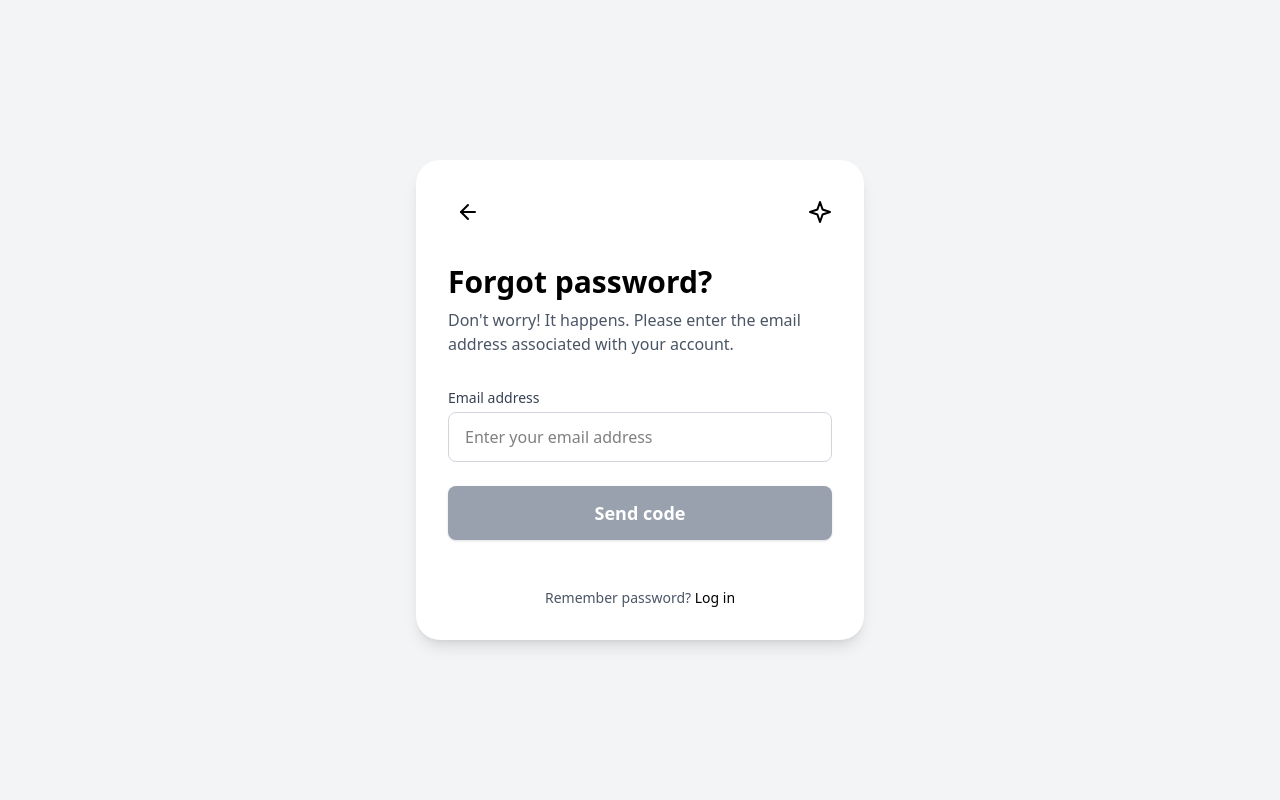
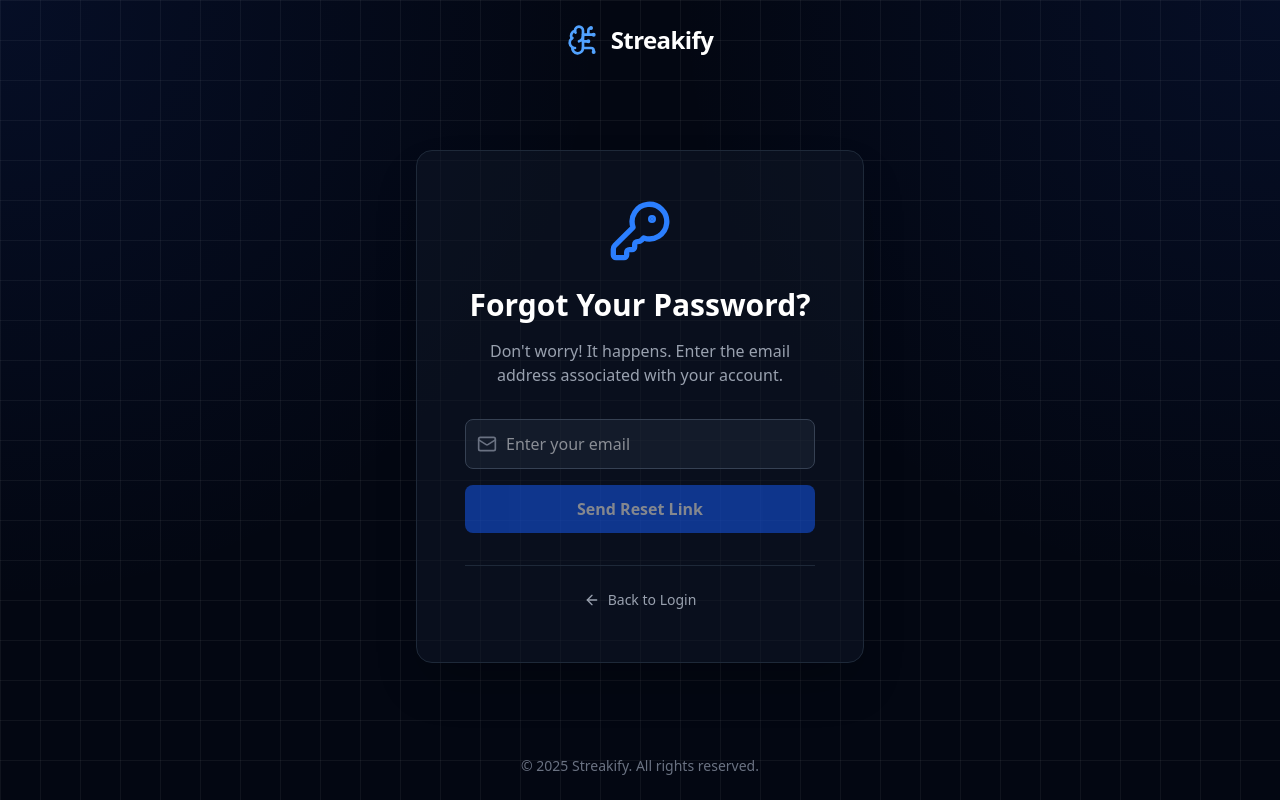
Before and after one commit to ameen-sid/streakify, a Next.js app: page /forgot-password in a window 1280 px wide. Built offline with nearby package versions, Linux system fonts and the light colour scheme.

Commit message:
Redesign forgot password page

```diff
--- a/src/app/forgot-password/page.tsx
+++ b/src/app/forgot-password/page.tsx
@@ -2,11 +2,12 @@
 
 import React, { useState, ChangeEvent, FormEvent } from "react";
 import Link from "next/link";
-import { ArrowLeft, CheckCircle } from "lucide-react";
+import { motion } from "framer-motion";
+import { Mail, KeyRound, ArrowLeft, Loader, CheckCircle } from "lucide-react";
 import toast from "react-hot-toast";
 import { sendResetPasswordToken } from "@/services";
-import { SparkleIconSingle } from "@/components/icons";
 import { AxiosError } from "axios";
+import { SimpleFooter, SimpleHeader } from "@/components/common";
 
 const ForgotPasswordPage = () => {
 
@@ -15,8 +16,12 @@
     const [loading, setLoading] = useState(false);
     const [submitted, setSubmitted] = useState(false);
 
+    const cardVariants = {
+        hidden: { opacity: 0, y: 20 },
+        visible: { opacity: 1, y: 0, transition: { duration: 0.5 } },
+    };
+
     const validateEmail = (email: string): boolean => {
-
         const regex = /^[^\s@]+@[^\s@]+\.[^\s@]+$/;
         return regex.test(email);
     };
@@ -28,35 +33,27 @@
         setIsEmailValid(validateEmail(newEmail));
     };
 
-	const onSubmit = async (e: FormEvent<HTMLFormElement>) => {
+    const handleSubmit = async (e: FormEvent<HTMLFormElement>) => {
 
         e.preventDefault();
         if (!isEmailValid) return;
 
         setLoading(true);
-        const toastId = toast.loading("Sending password reset email...");
+        const toastId = toast.loading("Sending password reset link...");
         try {
 
-			const response = await sendResetPasswordToken(email);
-			// console.log("Forgot Password Email Status: ", response);
+            await sendResetPasswordToken(email);
 
+            toast.success("Reset link sent successfully!", { id: toastId });
             setSubmitted(true);
-            toast.success("Email Sent Successfully", { id: toastId });
-		} catch(error) {
+        } catch (error) {
 
-            if(error instanceof AxiosError) {
-
-                // console.error("Forgot Password Email Failed: ", error?.response?.data.message);
-                toast.error(error?.response?.data.message, { id: toastId });
-            }
-			else if(error instanceof Error) {
-
-                // console.error("Forgot Password Email Failed: ", error.message);
+            if (error instanceof AxiosError) {
+                toast.error(error?.response?.data.message || "An error occurred.", { id: toastId });
+            } else if (error instanceof Error) {
                 toast.error(error.message, { id: toastId });
             } else {
-
-                // console.error("Forgot Password Email Failed: ", String(error));
-                toast.error("Unexpected error occurred", { id: toastId });
+                toast.error("An unexpected error occurred.", { id: toastId });
             }
         } finally {
             setLoading(false);
@@ -64,89 +61,89 @@
     };
 
     return (
-        <div className="min-h-screen bg-gray-100 flex items-center justify-center p-4 font-sans">
-            <div className="w-full max-w-md bg-white rounded-3xl shadow-lg flex flex-col overflow-hidden p-6 sm:p-8">
-
-                <header className="flex items-center justify-between">
-                    <Link href="/login">
-                        <button className="p-2 cursor-pointer rounded-full hover:bg-gray-100">
-                            <ArrowLeft size={24} className="text-black" />
-                        </button>
-                    </Link>
-                    <div className="text-black">
-                        <SparkleIconSingle />
+        <div className="bg-gray-950 text-white font-sans antialiased min-h-screen flex flex-col"
+            style={{
+                backgroundImage: `
+                radial-gradient(circle at top left, rgba(29, 78, 216, 0.1), transparent 40%),
+                radial-gradient(circle at top right, rgba(29, 78, 216, 0.1), transparent 40%),
+                linear-gradient(rgba(255, 255, 255, 0.05) 1px, transparent 1px),
+                linear-gradient(to right, rgba(255, 255, 255, 0.05) 1px, transparent 1px) `,
+                backgroundSize: '100% 100%, 100% 100%, 40px 40px, 40px 40px',
+            }}
+        >
+            <SimpleHeader />
+            <main className="flex-grow flex items-center justify-center">
+                <div className="container mx-auto px-6">
+                    <motion.div
+                        initial="hidden"
+                        animate="visible"
+                        variants={cardVariants}
+                        className="max-w-md mx-auto bg-gray-900/50 border border-gray-800 rounded-2xl p-8 md:p-12 text-center shadow-2xl"
+                    >
+                        {!submitted ? (
+                            <>
+                                <div className="flex justify-center mb-6">
+                                    <KeyRound className="w-16 h-16 text-blue-500" />
                                 </div>
-                </header>
-
-                <main className="py-8 flex-grow flex flex-col">
-                    <h1 className="text-3xl font-bold text-black">
-                        Forgot password?
-                    </h1>
-                    <p className="mt-2 text-gray-600">
-                        Don&apos;t worry! It happens. Please enter the email address
-                        associated with your account.
+                                <h1 className="text-2xl md:text-3xl font-bold mb-4">Forgot Your Password?</h1>
+                                <p className="text-gray-400 mb-8">
+                                    Don't worry! It happens. Enter the email address associated with your account.
                                 </p>
-
-                    {submitted ? (
-                        <div className="mt-8 text-center bg-green-50 p-4 rounded-lg">
-                            <p className="text-green-800">
-                                If an account with that email exists, a password
-                                reset code has been sent.
-                            </p>
-                        </div>
-                    ) : (
-                        <form
-                            onSubmit={onSubmit}
-                            className="mt-8 space-y-6"
-                        >
+                                <form onSubmit={handleSubmit} className="space-y-4">
                                     <div>
-                                <label
-                                    htmlFor="email"
-                                    className="block text-sm font-medium text-gray-700 mb-1">
-                                    Email address
-                                </label>
+                                        <label htmlFor="email" className="sr-only">Email Address</label>
                                         <div className="relative">
+                                            <Mail className="absolute left-3 top-1/2 -translate-y-1/2 w-5 h-5 text-gray-500" />
                                             <input
                                                 type="email"
                                                 id="email"
                                                 value={email}
                                                 onChange={handleEmailChange}
-                                        className="w-full px-4 py-3 border border-gray-300 rounded-lg focus:outline-none focus:ring-2 focus:ring-black"
-                                        placeholder="Enter your email address"
+                                                placeholder="Enter your email"
                                                 required
+                                                className="w-full bg-gray-800/50 border border-gray-700 rounded-lg pl-10 pr-10 py-3 focus:ring-2 focus:ring-blue-500 focus:outline-none"
                                             />
                                             {isEmailValid && (
                                                 <div className="absolute inset-y-0 right-0 pr-3 flex items-center pointer-events-none">
-                                            <CheckCircle className="h-5 w-5 text-white bg-black rounded-full p-0.5" />
+                                                    <CheckCircle className="h-5 w-5 text-green-500" />
                                                 </div>
                                             )}
                                         </div>
                                     </div>
-
-                            <div>
                                     <button
                                         type="submit"
                                         disabled={loading || !isEmailValid}
-                                    className="w-full flex justify-center py-3 px-4 border border-transparent rounded-lg shadow-sm text-lg font-semibold text-white bg-black hover:bg-gray-800 focus:outline-none focus:ring-2 focus:ring-offset-2 focus:ring-black disabled:bg-gray-400 disabled:cursor-not-allowed">
-                                    {loading ? "Sending..." : "Send code"}
+                                        className="w-full bg-blue-600 hover:bg-blue-700 text-white font-semibold px-6 py-3 rounded-lg disabled:opacity-50 disabled:cursor-not-allowed flex items-center justify-center gap-2"
+                                    >
+                                        {loading ? <Loader className="w-5 h-5 animate-spin" /> : null}
+                                        {loading ? 'Sending...' : 'Send Reset Link'}
                                     </button>
+                                </form>
+                            </>
+                        ) : (
+                            <>
+                                <div className="flex justify-center mb-6">
+                                    <CheckCircle className="w-16 h-16 text-green-500" />
                                 </div>
-                        </form>
+                                <h1 className="text-2xl md:text-3xl font-bold mb-4">Check Your Inbox</h1>
+                                <p className="text-gray-400">
+                                    A password reset link has been sent to{' '}
+                                    <span className="font-semibold text-blue-400">{email}</span>.
+                                    Please check your email to proceed.
+                                </p>
+                            </>
                         )}
+
+                        <div className="mt-8 pt-6  cursor-pointer border-t border-gray-800 w-full">
+                            <Link href="/login" className="inline-flex items-center gap-2 text-sm font-medium text-gray-400 hover:text-white transition-colors">
+                                <ArrowLeft size={16} />
+                                Back to Login
+                            </Link>
+                        </div>
+                    </motion.div>
+                </div>
             </main>
-
-                <footer className="text-center text-sm text-gray-600 mt-auto pt-4">
-                    <p>
-                        Remember password?{" "}
-                        <Link
-                            href="/login"
-                            className="font-medium text-black hover:underline">
-                            Log in
-                        </Link>
-                    </p>
-                </footer>
-
-            </div>
+            <SimpleFooter />
         </div>
     );
 }
```
Lines whose indentation alone changed are shown as unchanged.
